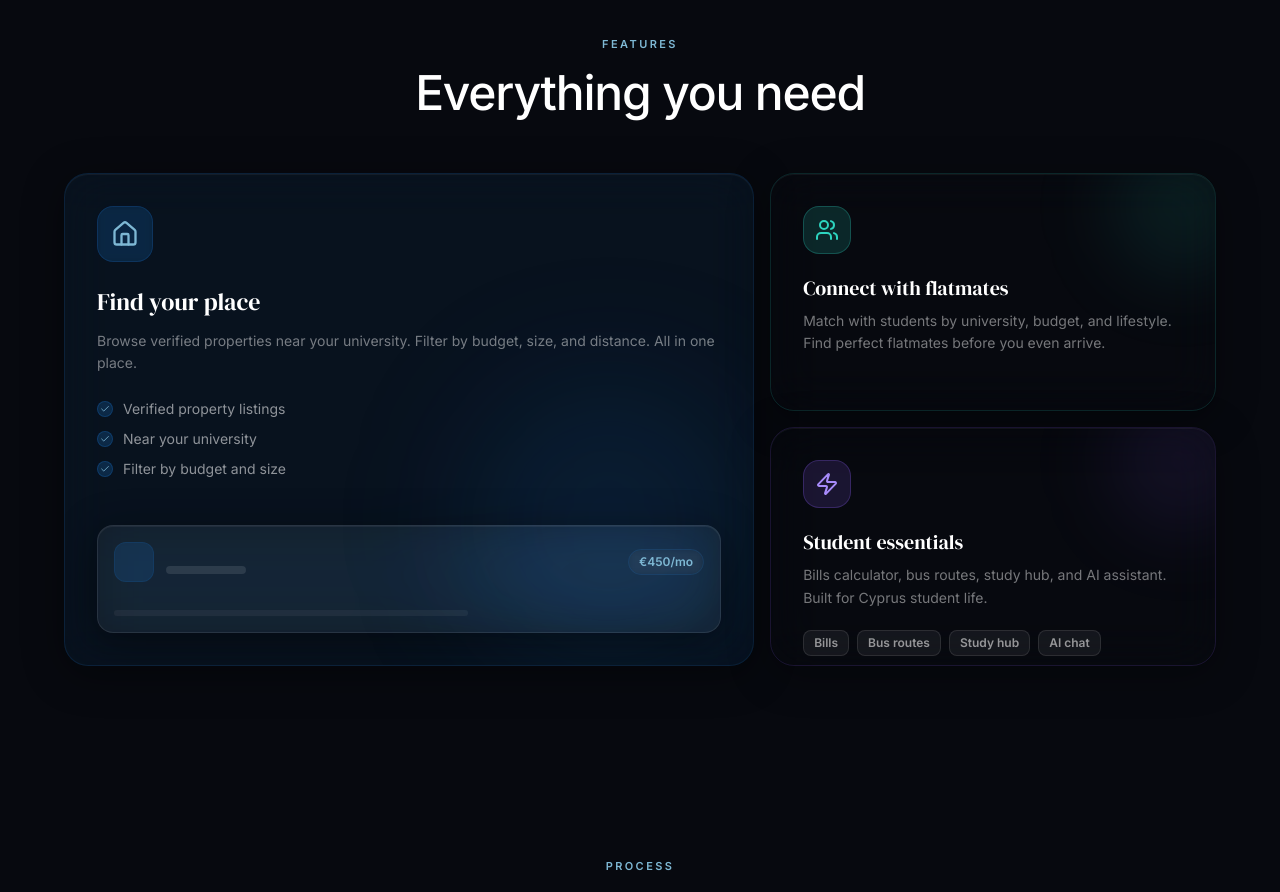
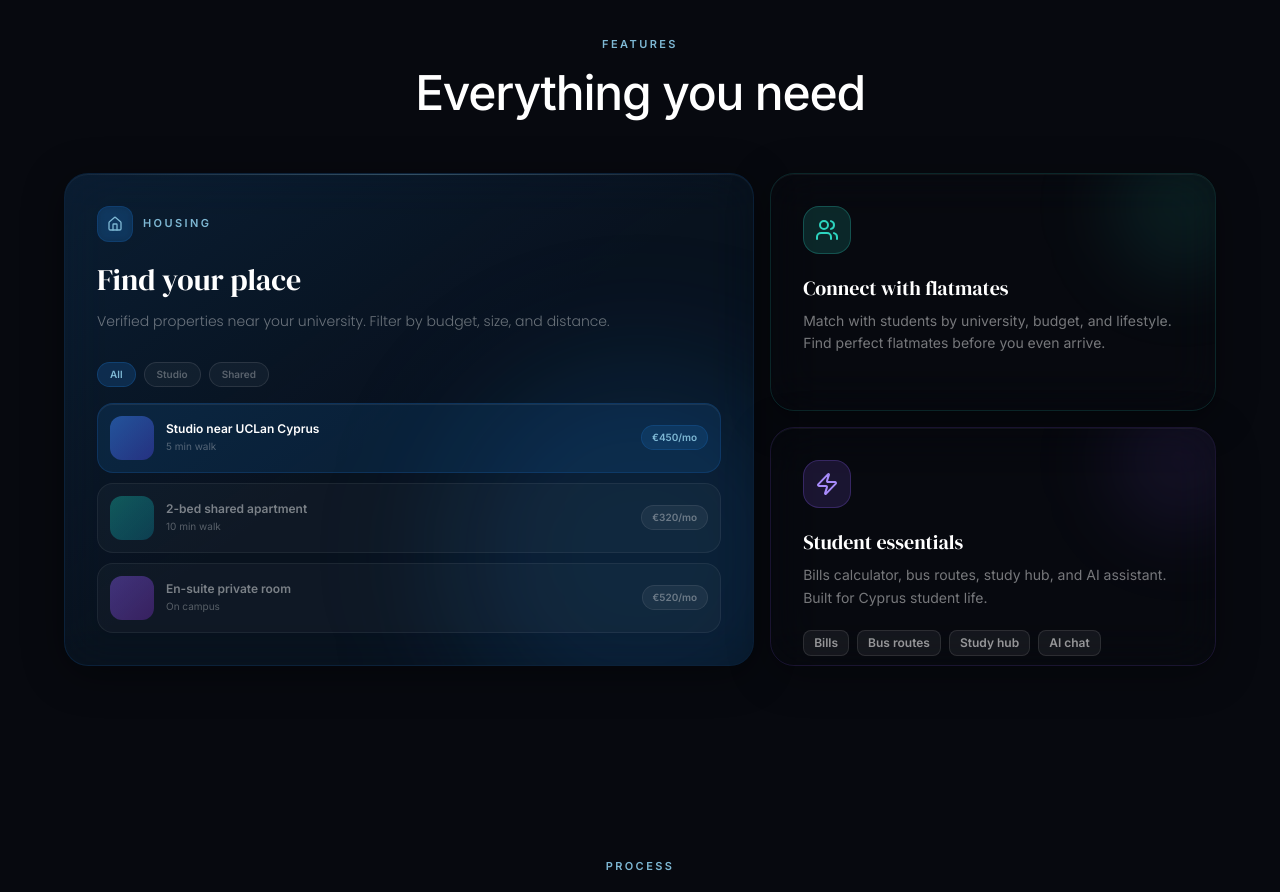
Before and after one commit to Martdel7ux/NestmateLanding, a React (Vite) app: page / in a window 1280 px wide. Shown: the part 820-1712 px from the top of the page. Built offline with nearby package versions, Linux system fonts and the light colour scheme.

Commit message:
Redesign Find your place card with premium listings mockup

```diff
--- a/src/pages/WaitlistLanding.tsx
+++ b/src/pages/WaitlistLanding.tsx
@@ -1,6 +1,6 @@
 import { useState } from "react";
 import { motion, AnimatePresence } from "framer-motion";
-import { Check, Home, Menu, Users, X, Zap } from "lucide-react";
+import { Home, Menu, Users, X, Zap } from "lucide-react";
 
 // ── Shared glass class strings ────────────────────────────────────────────────
 const glass        = "bg-white/[0.05] backdrop-blur-xl border border-white/[0.09] shadow-[0_8px_40px_rgba(0,0,0,0.4),inset_0_1px_0_rgba(255,255,255,0.06)]";
@@ -205,45 +205,78 @@ export function WaitlistLanding() {
               transition={{ duration: 0.55 }}
               className={`lg:flex-[1.4] rounded-3xl p-6 sm:p-8 flex flex-col relative overflow-hidden ${glassBlue}`}
             >
-              <div className="absolute bottom-0 right-0 w-72 h-72 bg-[#185FA5]/15 rounded-full blur-3xl pointer-events-none" />
-              <div className="absolute top-1/3 left-1/3 w-40 h-40 bg-[#185FA5]/8 rounded-full blur-2xl pointer-events-none" />
+              {/* Atmospheric layers */}
+              <div className="absolute inset-0 bg-gradient-to-br from-[#185FA5]/15 via-transparent to-transparent pointer-events-none" />
+              <div className="absolute -bottom-20 -right-20 w-96 h-96 bg-[#185FA5]/20 rounded-full blur-3xl pointer-events-none" />
+              <div className="absolute -top-10 -left-10 w-56 h-56 bg-[#7EB8D4]/8 rounded-full blur-3xl pointer-events-none" />
+              <div className="absolute inset-x-0 top-0 h-px bg-gradient-to-r from-transparent via-[#7EB8D4]/30 to-transparent pointer-events-none" />
 
               <div className="relative z-10 flex flex-col h-full">
-                <div className="w-12 h-12 sm:w-14 sm:h-14 rounded-2xl bg-[#185FA5]/20 border border-[#185FA5]/30 backdrop-blur-sm flex items-center justify-center mb-5 sm:mb-6 flex-shrink-0">
-                  <Home className="w-6 h-6 sm:w-7 sm:h-7 text-[#7EB8D4]" />
+                {/* Label + title */}
+                <div className="mb-7">
+                  <div className="flex items-center gap-2.5 mb-5">
+                    <div className="w-9 h-9 rounded-xl bg-[#185FA5]/25 border border-[#185FA5]/30 backdrop-blur-sm flex items-center justify-center">
+                      <Home className="w-4 h-4 text-[#7EB8D4]" />
+                    </div>
+                    <span className="text-[11px] font-semibold uppercase tracking-[0.22em] text-[#7EB8D4]">Housing</span>
+                  </div>
+                  <h3 className="text-2xl sm:text-3xl font-serif font-normal text-white mb-3 leading-tight">
+                    Find your place
+                  </h3>
+                  <p className="text-white/40 text-sm leading-relaxed font-poppins font-light">
+                    Verified properties near your university. Filter by budget, size, and distance.
+                  </p>
                 </div>
 
-                <h3 className="text-xl sm:text-2xl font-serif font-normal text-white mb-3">Find your place</h3>
-                <p className="text-white/45 leading-relaxed mb-6 text-sm">
-                  Browse verified properties near your university. Filter by budget, size, and distance. All in one place.
-                </p>
+                {/* Listings mockup */}
+                <div className="mt-auto">
+                  {/* Filter pills */}
+                  <div className="flex gap-2 mb-4">
+                    {[
+                      { label: "All", active: true },
+                      { label: "Studio", active: false },
+                      { label: "Shared", active: false },
+                    ].map(({ label, active }) => (
+                      <span key={label} className={`text-[10px] font-semibold px-3 py-1 rounded-full border ${
+                        active
+                          ? "bg-[#185FA5]/30 border-[#185FA5]/40 text-[#7EB8D4]"
+                          : "bg-white/[0.04] border-white/10 text-white/30"
+                      }`}>
+                        {label}
+                      </span>
+                    ))}
+                  </div>
 
-                <ul className="space-y-2.5 mb-8">
-                  {["Verified property listings", "Near your university", "Filter by budget and size"].map((item) => (
-                    <li key={item} className="flex items-center gap-2.5 text-sm text-white/55">
-                      <div className="w-4 h-4 rounded-full bg-[#185FA5]/25 border border-[#185FA5]/40 backdrop-blur-sm flex items-center justify-center flex-shrink-0">
-                        <Check className="w-2.5 h-2.5 text-[#7EB8D4]" />
+                  <div className="space-y-2.5">
+                    {[
+                      { name: "Studio near UCLan Cyprus",  loc: "5 min walk",  price: "€450", img: "bg-gradient-to-br from-blue-500/50 to-indigo-600/40",  active: true  },
+                      { name: "2-bed shared apartment",    loc: "10 min walk", price: "€320", img: "bg-gradient-to-br from-teal-500/40 to-cyan-600/30",     active: false },
+                      { name: "En-suite private room",     loc: "On campus",   price: "€520", img: "bg-gradient-to-br from-violet-500/40 to-purple-600/30", active: false },
+                    ].map(({ name, loc, price, img, active }, i) => (
+                      <div
+                        key={i}
+                        className={`flex items-center gap-3 rounded-2xl p-3 border transition-colors ${
+                          active
+                            ? "bg-[#185FA5]/20 border-[#185FA5]/30 shadow-[inset_0_1px_0_rgba(255,255,255,0.07)]"
+                            : "bg-white/[0.03] border-white/[0.06]"
+                        }`}
+                      >
+                        <div className={`w-11 h-11 rounded-xl flex-shrink-0 ${img}`} />
+                        <div className="flex-1 min-w-0">
+                          <p className={`text-xs font-semibold truncate ${active ? "text-white" : "text-white/45"}`}>
+                            {name}
+                          </p>
+                          <p className="text-[10px] text-white/30 mt-0.5">{loc}</p>
+                        </div>
+                        <div className={`text-[10px] font-semibold px-2.5 py-1 rounded-full whitespace-nowrap border ${
+                          active
+                            ? "text-[#7EB8D4] bg-[#185FA5]/25 border-[#185FA5]/35"
+                            : "text-white/35 bg-white/[0.05] border-white/[0.08]"
+                        }`}>
+                          {price}/mo
+                        </div>
                       </div>
-                      {item}
-                    </li>
-                  ))}
-                </ul>
-
-                {/* Mockup */}
-                <div className={`mt-auto rounded-2xl p-4 ${glass}`}>
-                  <div className="flex items-center gap-3 mb-4">
-                    <div className="w-10 h-10 rounded-xl bg-[#185FA5]/25 border border-[#185FA5]/20 flex-shrink-0" />
-                    <div className="flex-1 min-w-0">
-                      <div className="h-2.5 w-28 bg-white/18 rounded-full mb-1.5" />
-                      <div className="h-2 w-20 bg-white/10 rounded-full" />
-                    </div>
-                    <div className="text-xs text-[#7EB8D4] bg-[#185FA5]/18 border border-[#185FA5]/25 px-2.5 py-1 rounded-full font-semibold whitespace-nowrap backdrop-blur-sm">
-                      €450/mo
-                    </div>
-                  </div>
-                  <div className="space-y-1.5">
-                    <div className="h-1.5 w-5/6 bg-white/8 rounded-full" />
-                    <div className="h-1.5 w-3/5 bg-white/5 rounded-full" />
+                    ))}
                   </div>
                 </div>
               </div>
```
